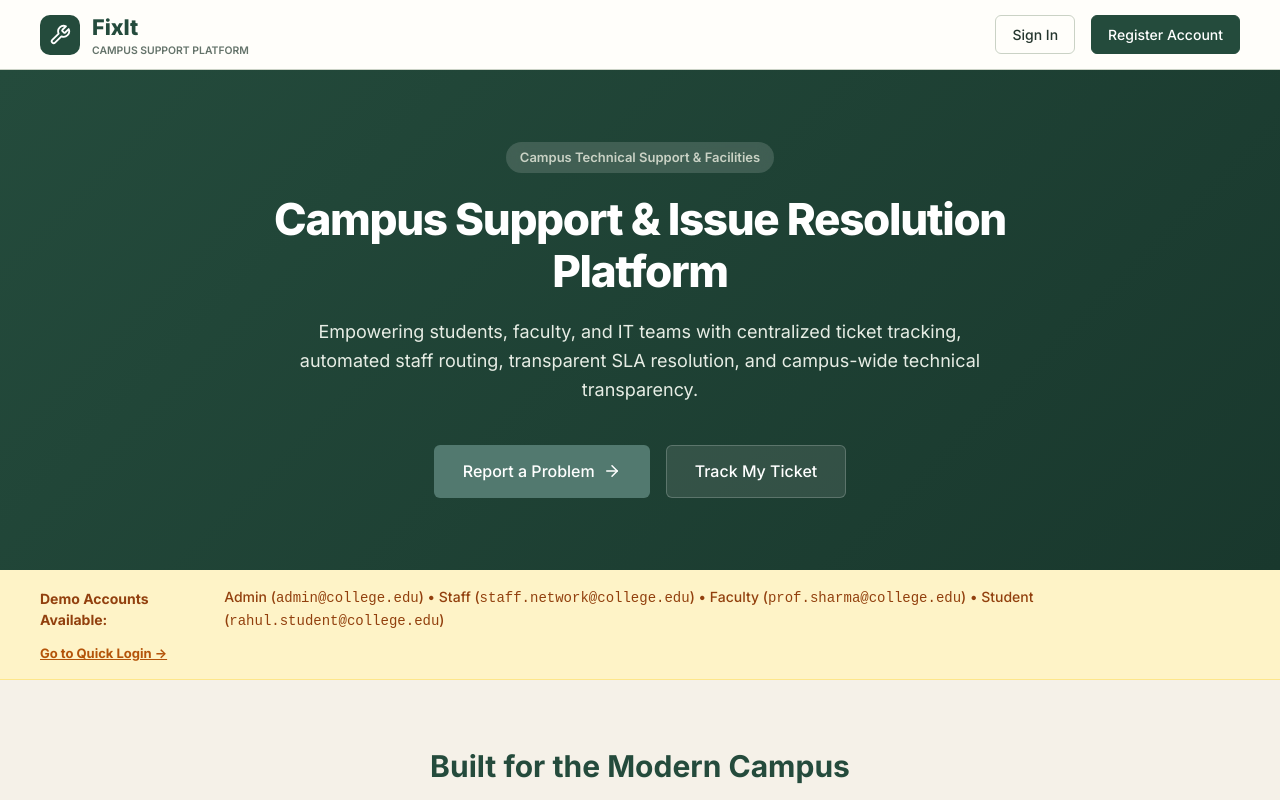
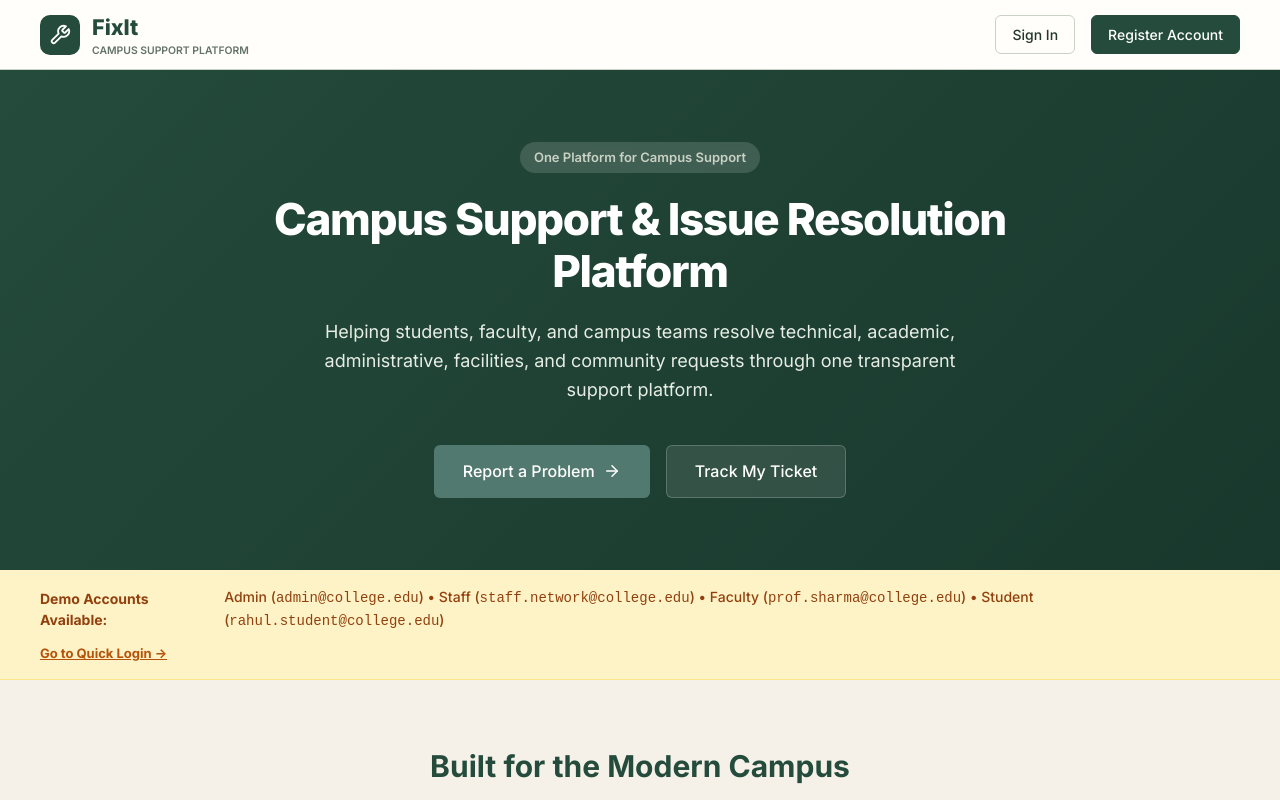
Before and after one commit to adityad75214-hub/FixIt, a React (Vite) app in the folder frontend/: page / in a window 1280 px wide. Shown: the top 800 px of the page. Built offline with nearby package versions, Linux system fonts and the light colour scheme; no server answers; the HTML template or start-up script is replaced by a standard one.

Commit message:
fix: present FixIt as a campus-wide support platform

```diff
--- a/frontend/src/pages/LandingPage.jsx
+++ b/frontend/src/pages/LandingPage.jsx
@@ -84,13 +84,13 @@ export default function LandingPage() {
             borderRadius: '9999px',
             marginBottom: '1.25rem'
           }}>
-            Campus Technical Support & Facilities
+            One Platform for Campus Support
           </span>
           <h1 style={{ fontSize: '2.75rem', fontWeight: '800', lineHeight: '1.2', marginBottom: '1.25rem', letterSpacing: '-0.03em' }}>
             Campus Support & Issue Resolution Platform
           </h1>
           <p style={{ fontSize: '1.125rem', color: '#E7EDE5', lineHeight: '1.6', marginBottom: '2.5rem', maxWidth: '700px', margin: '0 auto 2.5rem auto' }}>
-            Empowering students, faculty, and IT teams with centralized ticket tracking, automated staff routing, transparent SLA resolution, and campus-wide technical transparency.
+            Helping students, faculty, and campus teams resolve technical, academic, administrative, facilities, and community requests through one transparent support platform.
           </p>
 
           <div style={{ display: 'flex', justifyContent: 'center', gap: '1rem', flexWrap: 'wrap' }}>
```
